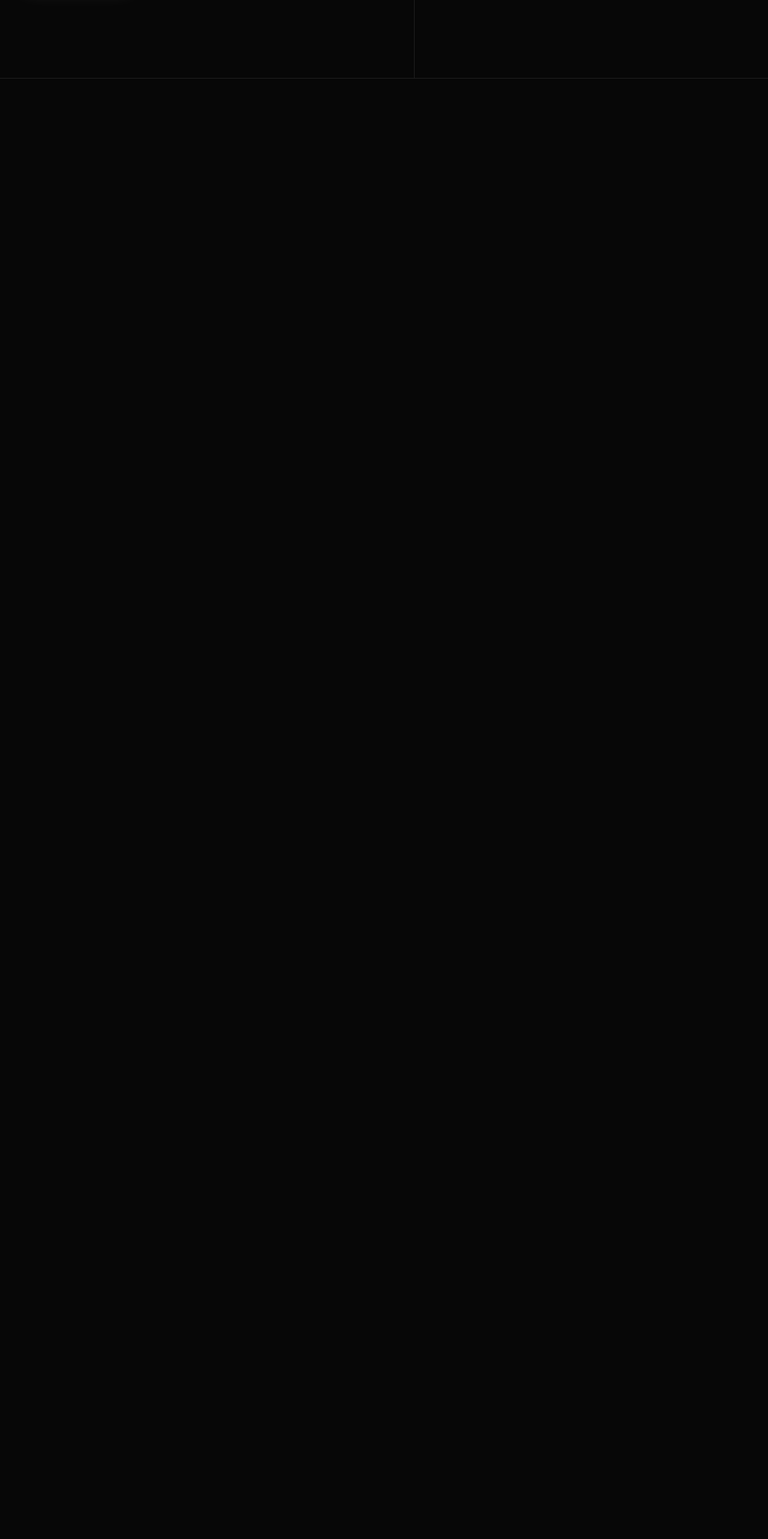
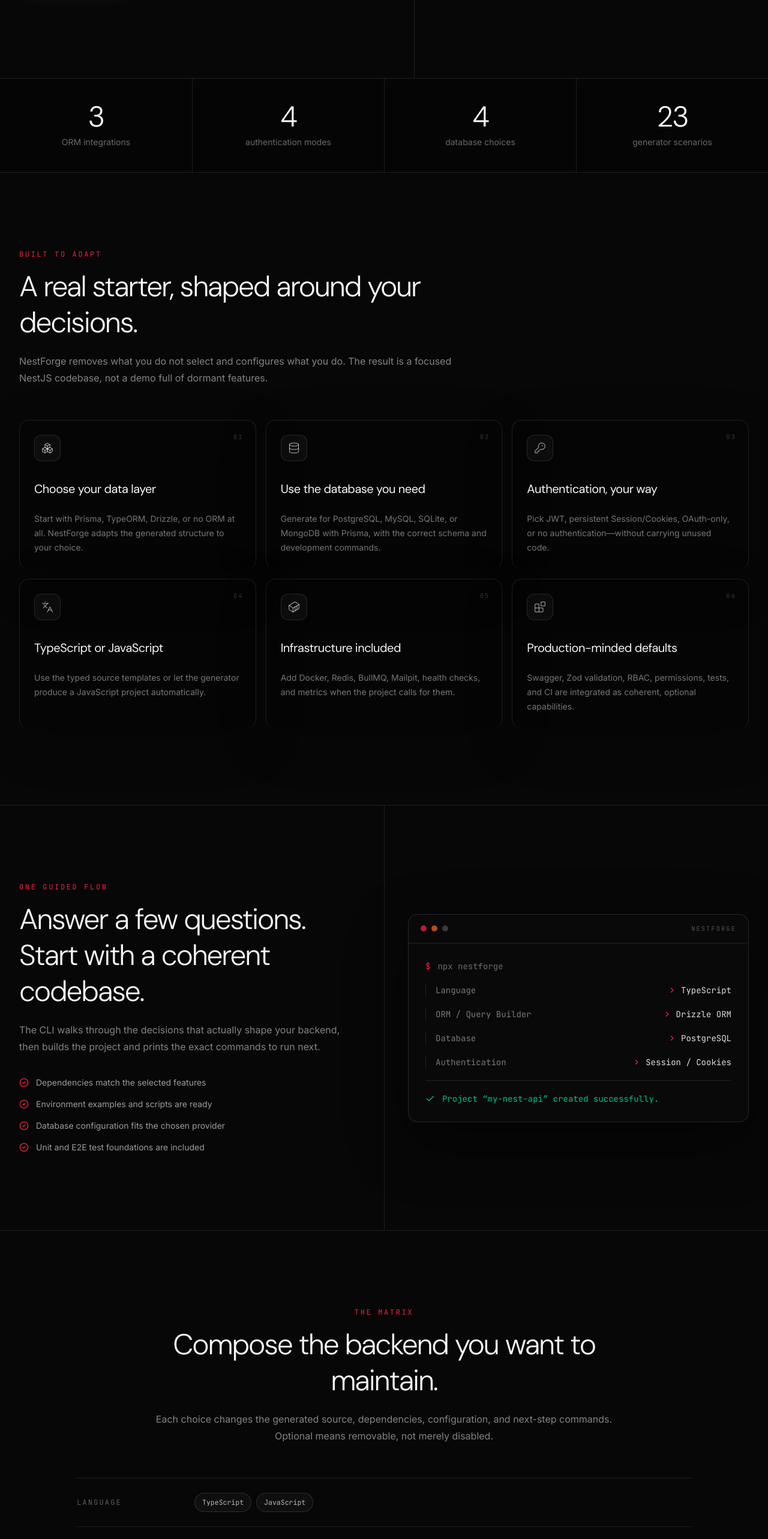
Before and after one commit to jeiel2013/NestForge, a React (Vite) app in the folder apps/web/: page / in a window 1280 px wide. Shown: the part 1040-3606 px from the top of the page at 60% size. Before the commit the page ends 1171 px from the top, so only its background shows below. Built offline with nearby package versions, Linux system fonts and the light colour scheme.

Commit message:
feat: Integrar seções da landing page

```diff
--- a/apps/web/src/App.tsx
+++ b/apps/web/src/App.tsx
@@ -1,5 +1,11 @@
 import { SiteHeader } from '@/components/layout/site-header';
+import { SiteFooter } from '@/components/layout/site-footer';
+import { FeaturesSection } from '@/components/sections/features-section';
+import { FinalCtaSection } from '@/components/sections/final-cta-section';
 import { HeroSection } from '@/components/sections/hero-section';
+import { QualitySection } from '@/components/sections/quality-section';
+import { StackSection } from '@/components/sections/stack-section';
+import { WorkflowSection } from '@/components/sections/workflow-section';
 
 function App() {
   return (
@@ -7,7 +13,13 @@
       <SiteHeader />
       <main>
         <HeroSection />
+        <QualitySection />
+        <FeaturesSection />
+        <WorkflowSection />
+        <StackSection />
+        <FinalCtaSection />
       </main>
+      <SiteFooter />
     </div>
   );
 }
```
